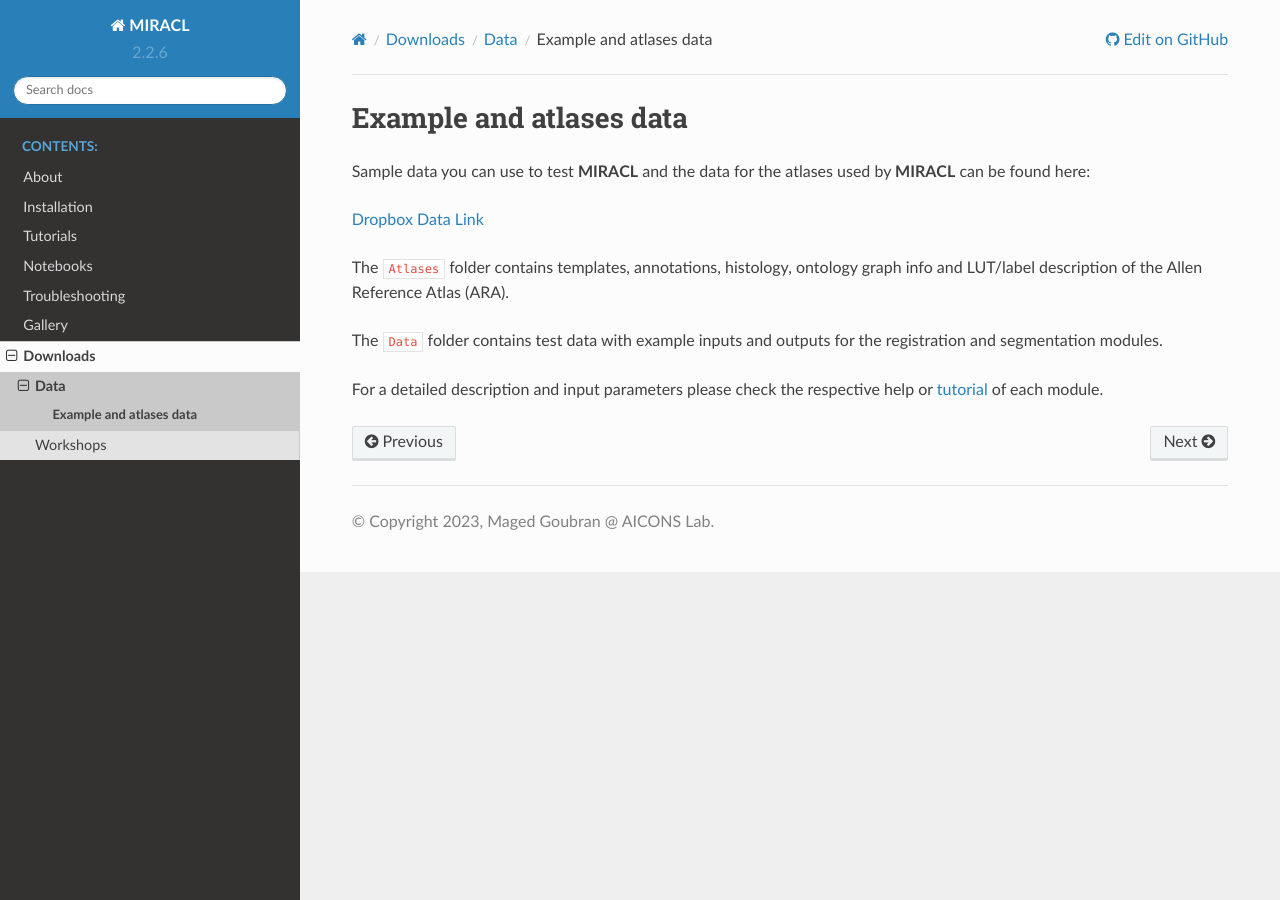
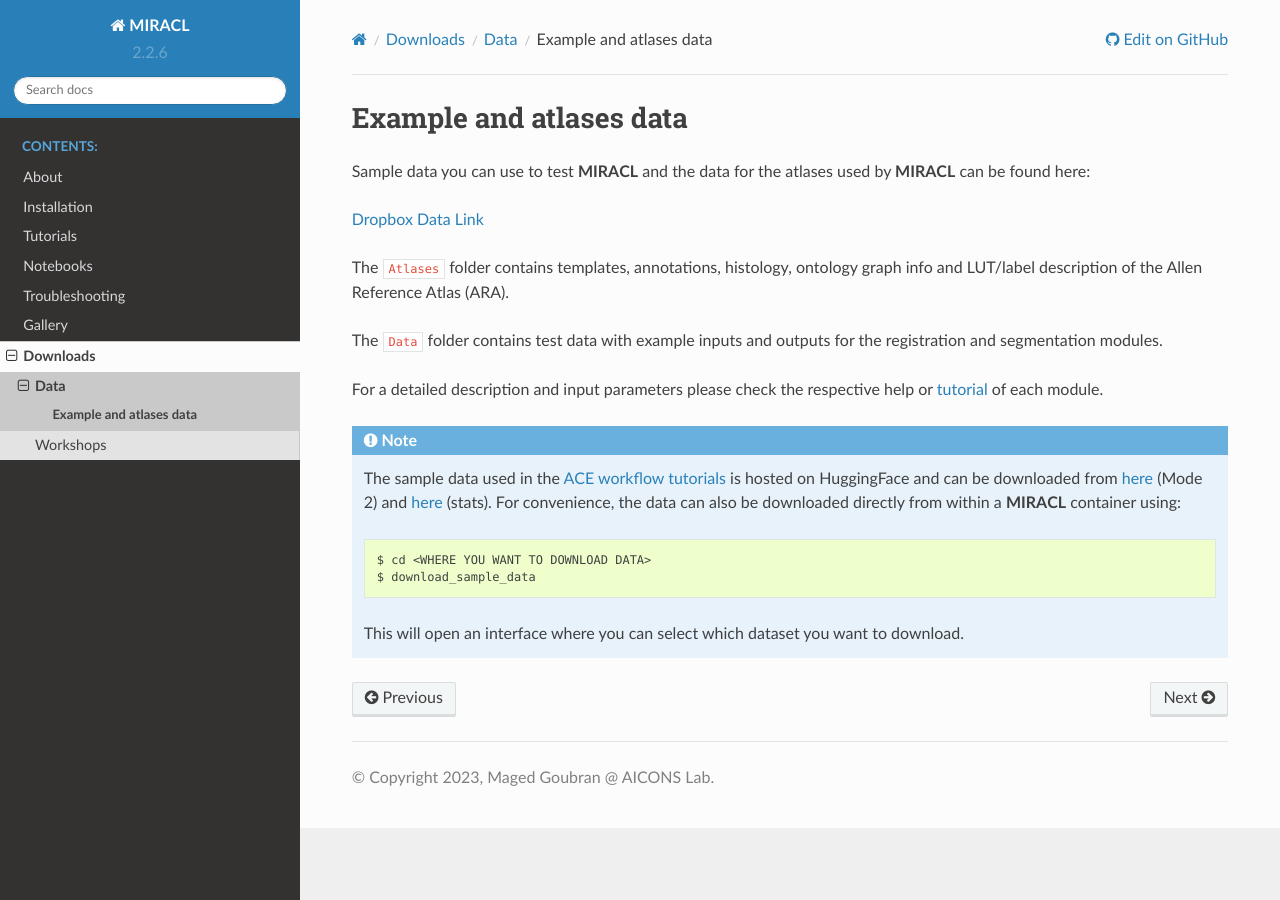
Before and after one commit to AICONSlab/MIRACL, a Sphinx documentation site: the page built from docs/downloads/data/example_and_atlases_data/example_and_atlases_data.rst, in a window 1280 px wide. Built offline with Sphinx 7.4.7 and the Read the Docs theme 2.0.0, drawn with Linux system fonts in a browser that asks for light colours.

Commit message:
[docs] add note about download script to data section

```diff
--- a/docs/downloads/data/example_and_atlases_data/example_and_atlases_data.rst
+++ b/docs/downloads/data/example_and_atlases_data/example_and_atlases_data.rst
@@ -14,3 +14,17 @@
 
 For a detailed description and input parameters please check the respective
 help or :doc:`tutorial <../../../tutorials/index>` of each module.
+
+.. note::
+   The sample data used in the :doc:`ACE workflow tutorials <../../../tutorials/workflows/ace_flow/ace_flow>` is hosted on HuggingFace and can be downloaded from
+   `here <https://huggingface.co/datasets/AICONSlab/MIRACL/resolve/dev/sample_data/ace/ace_sample_data_mode_2.zip>`__ (Mode 2) and `here <https://huggingface.co/datasets/AICONSlab/MIRACL/resolve/dev/sample_data/ace/ace_sample_data_stats.zip>`__ (stats). For convenience,
+   the data can also be downloaded directly from within a :program:`MIRACL`
+   container using:
+
+   .. code-block::
+
+      $ cd <WHERE YOU WANT TO DOWNLOAD DATA>
+      $ download_sample_data
+
+   This will open an interface where you can select which dataset you want to
+   download.
```
